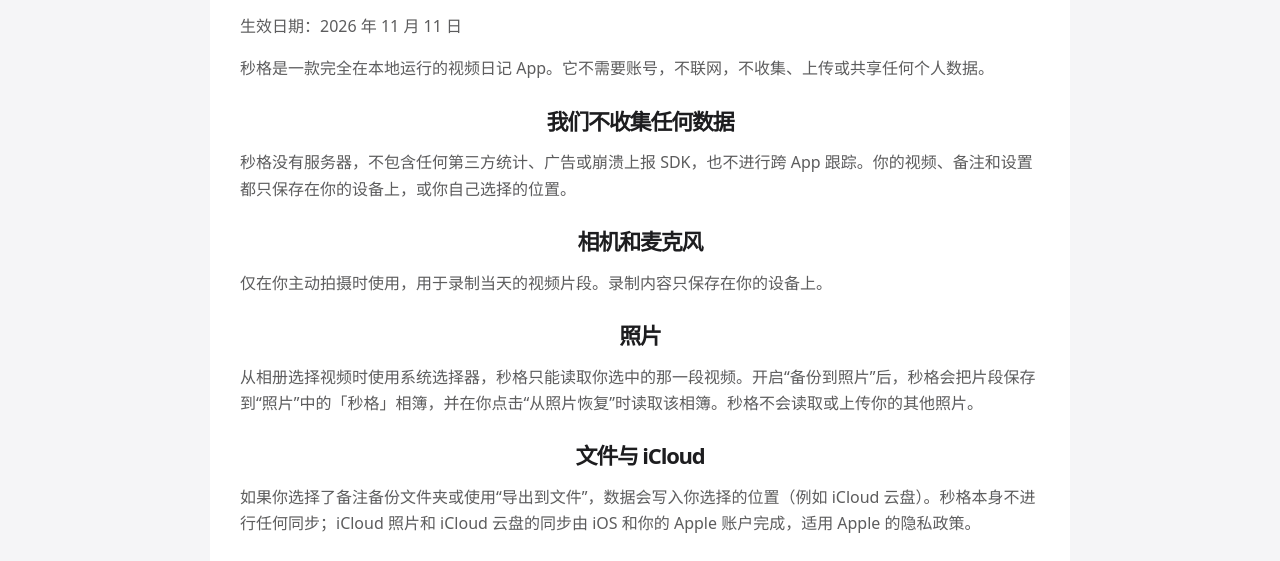
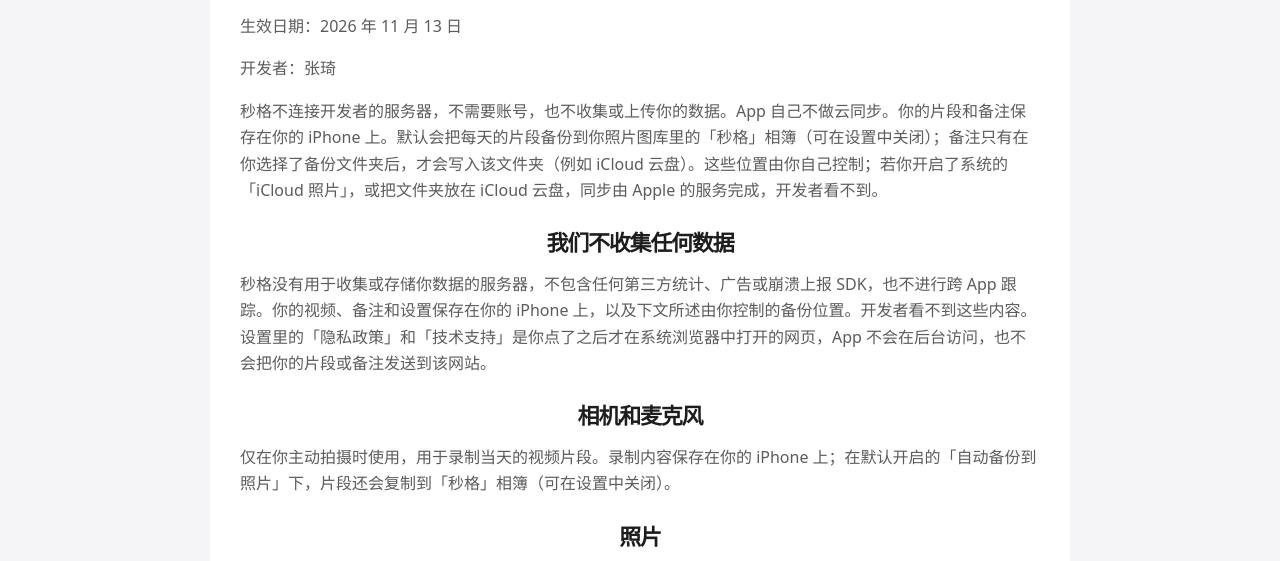
Before and after one commit to apple4archy/xle-apps-public, a plain HTML site: page privacy/blinklog.html in a window 1280 px wide. Shown: the part 227-788 px from the top of the page. Drawn offline with Linux system fonts and the light colour scheme.

Commit message:
1.1: 按统一口径更新秒格隐私政策与产品页文案

```diff
--- a/privacy/blinklog.html
+++ b/privacy/blinklog.html
@@ -4,7 +4,7 @@
   <meta charset="utf-8">
   <meta name="viewport" content="width=device-width, initial-scale=1">
   <title>秒格 Blinklog｜隐私政策</title>
-  <meta name="description" content="秒格 Blinklog 隐私政策：无需账号，不联网，不收集、不上传任何个人数据。">
+  <meta name="description" content="秒格 Blinklog 隐私政策：不连接开发者的服务器，无需账号，不收集你的数据。片段和备注保存在你的 iPhone 上；片段默认备份到「秒格」相簿，备注可备份到你选择的文件夹。">
   <link rel="stylesheet" href="../styles.css">
 </head>
 <body>
@@ -12,16 +12,17 @@
   <main class="section">
     <div class="legal">
       <h1>秒格 Blinklog 隐私政策</h1>
-      <p>生效日期：2026 年 11 月 11 日</p>
-      <p>秒格是一款完全在本地运行的视频日记 App。它不需要账号，不联网，不收集、上传或共享任何个人数据。</p>
+      <p>生效日期：2026 年 11 月 13 日</p>
+      <p>开发者：张琦</p>
+      <p>秒格不连接开发者的服务器，不需要账号，也不收集或上传你的数据。App 自己不做云同步。你的片段和备注保存在你的 iPhone 上。默认会把每天的片段备份到你照片图库里的「秒格」相簿（可在设置中关闭）；备注只有在你选择了备份文件夹后，才会写入该文件夹（例如 iCloud 云盘）。这些位置由你自己控制；若你开启了系统的「iCloud 照片」，或把文件夹放在 iCloud 云盘，同步由 Apple 的服务完成，开发者看不到。</p>
       <h2>我们不收集任何数据</h2>
-      <p>秒格没有服务器，不包含任何第三方统计、广告或崩溃上报 SDK，也不进行跨 App 跟踪。你的视频、备注和设置都只保存在你的设备上，或你自己选择的位置。</p>
+      <p>秒格没有用于收集或存储你数据的服务器，不包含任何第三方统计、广告或崩溃上报 SDK，也不进行跨 App 跟踪。你的视频、备注和设置保存在你的 iPhone 上，以及下文所述由你控制的备份位置。开发者看不到这些内容。设置里的「隐私政策」和「技术支持」是你点了之后才在系统浏览器中打开的网页，App 不会在后台访问，也不会把你的片段或备注发送到该网站。</p>
       <h2>相机和麦克风</h2>
-      <p>仅在你主动拍摄时使用，用于录制当天的视频片段。录制内容只保存在你的设备上。</p>
+      <p>仅在你主动拍摄时使用，用于录制当天的视频片段。录制内容保存在你的 iPhone 上；在默认开启的「自动备份到照片」下，片段还会复制到「秒格」相簿（可在设置中关闭）。</p>
       <h2>照片</h2>
-      <p>从相册选择视频时使用系统选择器，秒格只能读取你选中的那一段视频。开启“备份到照片”后，秒格会把片段保存到“照片”中的「秒格」相簿，并在你点击“从照片恢复”时读取该相簿。秒格不会读取或上传你的其他照片。</p>
+      <p>照片权限用于：（1）补录某一天时，在你允许访问后，按拍摄日期在设备上显示那天的照片和视频供你挑选（1.1 起；不是只能看到系统选择器里选中的那一项）；（2）默认把每天的片段备份到「秒格」相簿，并在你点击「从照片恢复」时读取该相簿（可在设置中关闭自动备份）；（3）把合成好的视频保存到你的照片图库。本 App 不会把你的照片上传到开发者的服务器。若你开启了系统「iCloud 照片」，图库（包括这些备份）由 Apple 同步，适用 Apple 的隐私政策。从「照片」选取仅存在于 iCloud 的素材时，由系统下载，可能使用网络，这是 Apple 的照片服务。</p>
       <h2>文件与 iCloud</h2>
-      <p>如果你选择了备注备份文件夹或使用“导出到文件”，数据会写入你选择的位置（例如 iCloud 云盘）。秒格本身不进行任何同步；iCloud 照片和 iCloud 云盘的同步由 iOS 和你的 Apple 账户完成，适用 Apple 的隐私政策。</p>
+      <p>如果你选择了备注备份文件夹或使用「导出到文件」，数据会写入你选择的位置（例如 iCloud 云盘）。App 自己不做云同步；「iCloud 照片」和 iCloud 云盘的同步由 iOS 和你的 Apple 账户完成，适用 Apple 的隐私政策，开发者看不到。</p>
       <h2>通知</h2>
       <p>每日提醒是设备本地通知，不经过任何服务器。</p>
       <h2>删除数据</h2>
@@ -34,7 +35,7 @@
       <p>如果隐私政策发生变化，我们会更新本页面并修改生效日期。</p>
       <hr>
       <h2>Privacy Policy (English)</h2>
-      <p>Blinklog runs entirely on your device. It requires no account, makes no network connections, and does not collect, upload, or share any personal data. It contains no third-party analytics, advertising, or crash-reporting SDKs and does not track you. The camera and microphone are used only when you record a clip. Photos access is used only to save clips to the “秒格” album and to restore them from it. Notes are backed up only to a folder you choose. Reminders are local notifications. Any syncing via iCloud Photos or iCloud Drive is performed by iOS under Apple’s privacy policy. For questions, please use the developer contact information on the App Store page.</p>
+      <p>The App does not connect to any server operated by the developer. It requires no account and does not collect or upload your data. The App itself does not sync anything to the cloud. Your clips and notes are stored on your iPhone. By default, each day's clip is also backed up to the “秒格” album in Photos (you can turn this off in Settings). Notes are written to a backup folder only after you choose one (for example, in iCloud Drive). These locations are under your control. If you have iCloud Photos enabled, or if the folder is in iCloud Drive, Apple's services keep the copies under Apple's privacy policy—the developer cannot see your data. The App contains no third-party analytics, advertising, or crash-reporting SDKs and does not track you. The camera and microphone are used only when you record a clip. Photos access is used to show that day's photos and videos by capture date when you fill in a day (from version 1.1; this happens on your device), to back up clips to the “秒格” album and restore them, and to save compiled videos. The App does not upload your photos to a developer server. Reminders are local notifications. The Privacy Policy and Support links in Settings open in the system browser only when you tap them; the App does not visit those pages in the background or send your clips or notes there. For questions, please use the developer contact information on the App Store page. Developer: Zhang Qi.</p>
     </div>
   </main>
   <footer class="footer"><div class="footer-inner"><div>© XLE Apps</div><div><a href="../apps/blinklog/">返回秒格</a></div></div></footer>
```
Also changed, not shown: apps/blinklog/index.html (+4 -4 lines).
